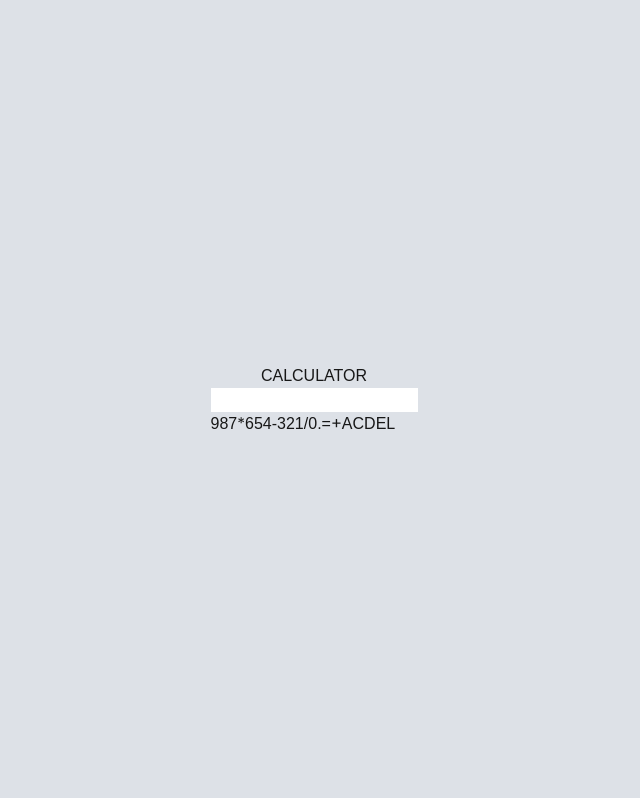
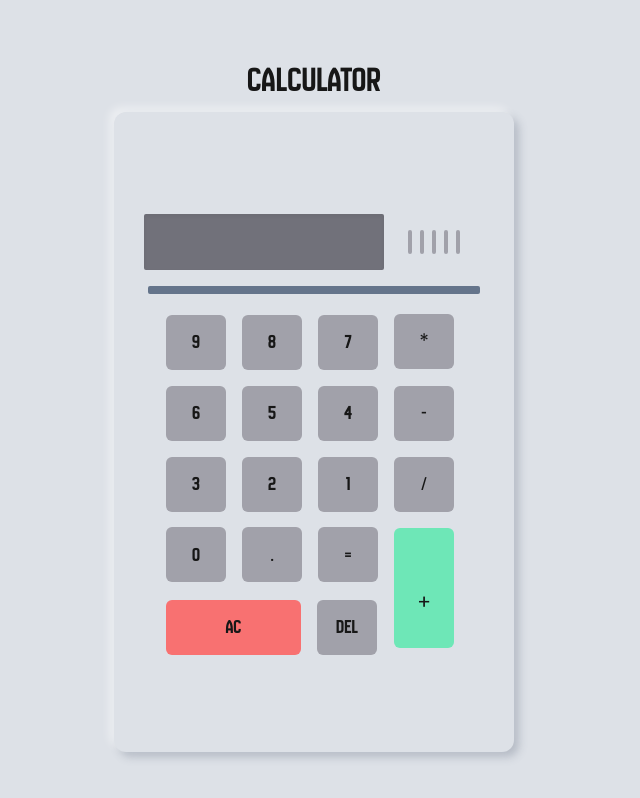
Before and after one commit to silentshaikh/calculatorNext, a Next.js app: page / in a window 1280 px wide. Shown: the whole page, without its empty margins (326-966 px from the left). Built offline with nearby package versions, Linux system fonts and the light colour scheme.

Commit message:
update tailconfig file

```diff
--- a/src/app/page.tsx
+++ b/src/app/page.tsx
@@ -1,4 +1,4 @@
-import Calculator from "../components/Calculator/Calculator";
+import Calculator from "../Components/Calculator/Calculator";
 
 
 export default function Home() {
--- a/tailwind.config.ts
+++ b/tailwind.config.ts
@@ -2,7 +2,7 @@ import type { Config } from "tailwindcss";
 const config: Config = {
   content: [
     "./src/pages/**/*.{js,ts,jsx,tsx,mdx}",
-    "./src/components/**/*.{js,ts,jsx,tsx,mdx}",
+    "./src/Components/**/*.{js,ts,jsx,tsx,mdx}",
     "./src/app/**/*.{js,ts,jsx,tsx,mdx}",
   ],
   theme: {
```
Also changed, not shown: src/Components/Calculator/Calculator.tsx (+5 -2 lines).
